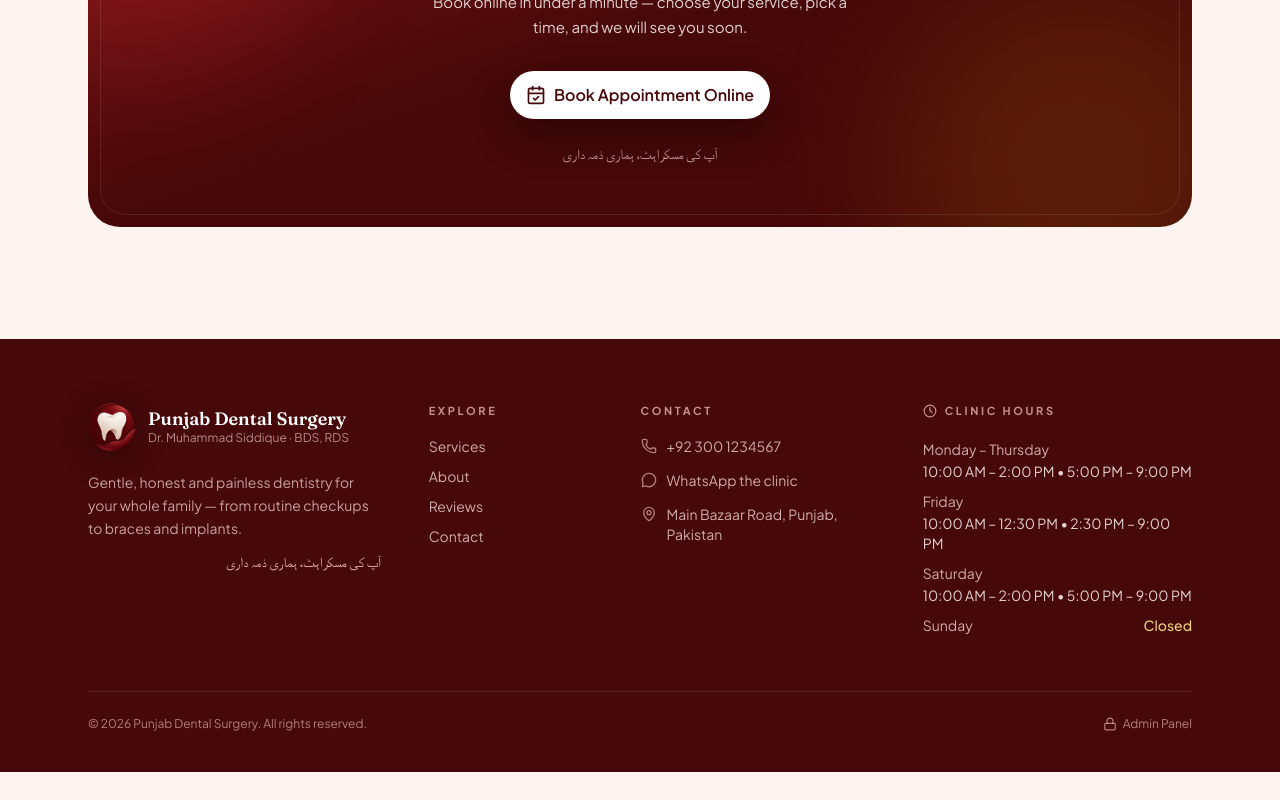
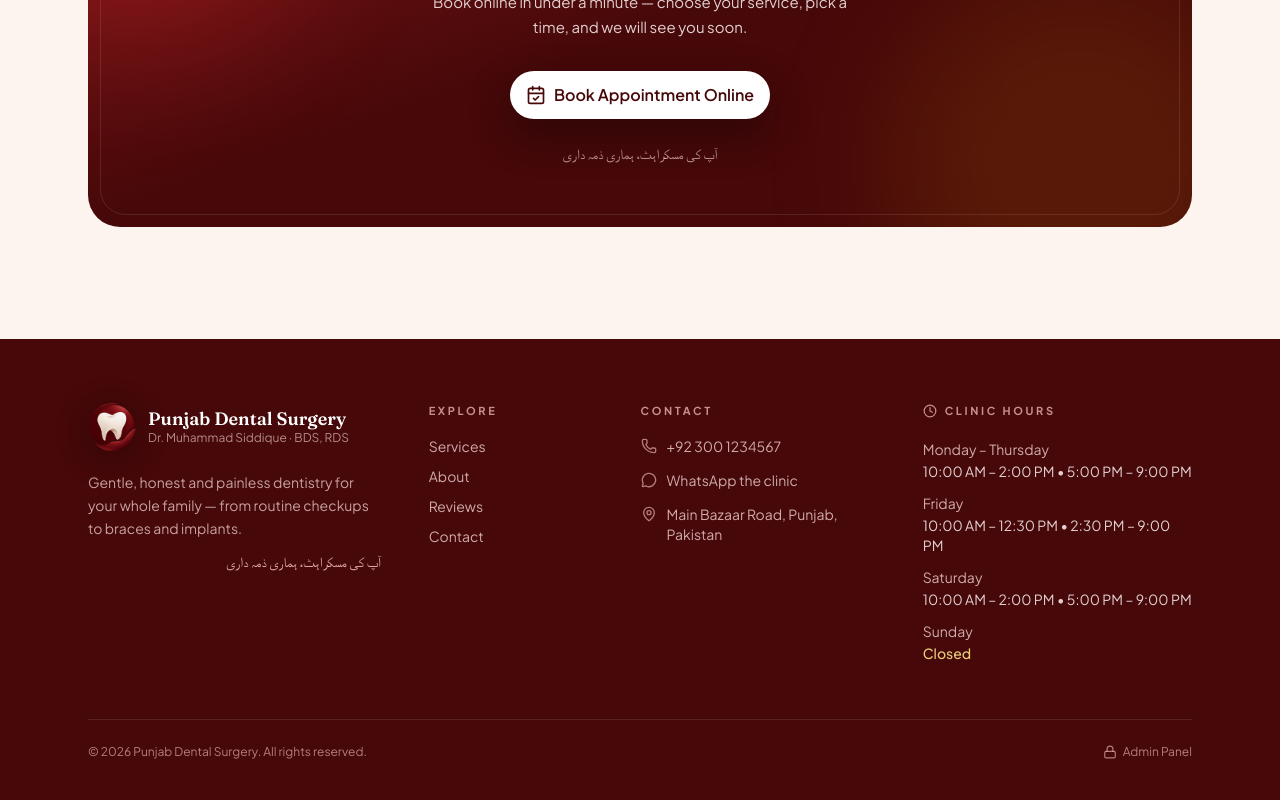
Before and after one commit to faisukhan01/punjabdentalsurgery, a Next.js app: page / in a window 1280 px wide. Shown: the part 3745-4545 px from the top of the page. Before the commit the page ends 4517 px from the top, so only its background shows below. Built offline with nearby package versions, Linux system fonts and the light colour scheme; no server answers; the database is empty.

Commit message:
Footer: stack clinic hours rows to avoid awkward line wrap

```diff
--- a/src/components/clinic/footer.tsx
+++ b/src/components/clinic/footer.tsx
@@ -109,18 +109,15 @@
                 Clinic Hours
               </span>
             </h3>
-            <dl className="mt-4 space-y-2.5 text-sm">
+            <dl className="mt-4 space-y-3 text-sm">
               {CLINIC.hours.map((row) => (
-                <div
-                  key={row.days}
-                  className="flex flex-wrap items-baseline justify-between gap-x-6 gap-y-0.5"
-                >
+                <div key={row.days}>
                   <dt className="text-red-100/75">{row.days}</dt>
                   <dd
                     className={
                       row.time === "Closed"
-                        ? "font-medium text-amber-200/90"
-                        : "text-red-50/85"
+                        ? "mt-0.5 font-medium text-amber-200/90"
+                        : "mt-0.5 text-red-50/85"
                     }
                   >
                     {row.time}
```
